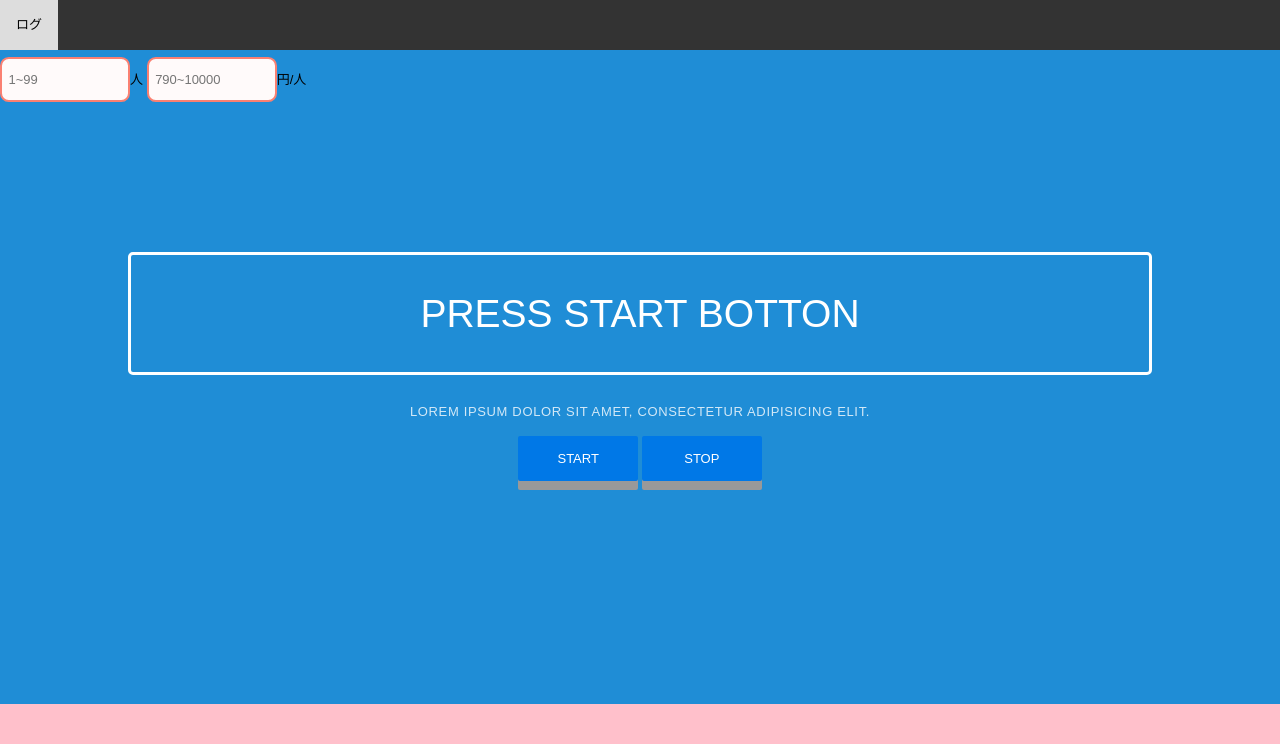
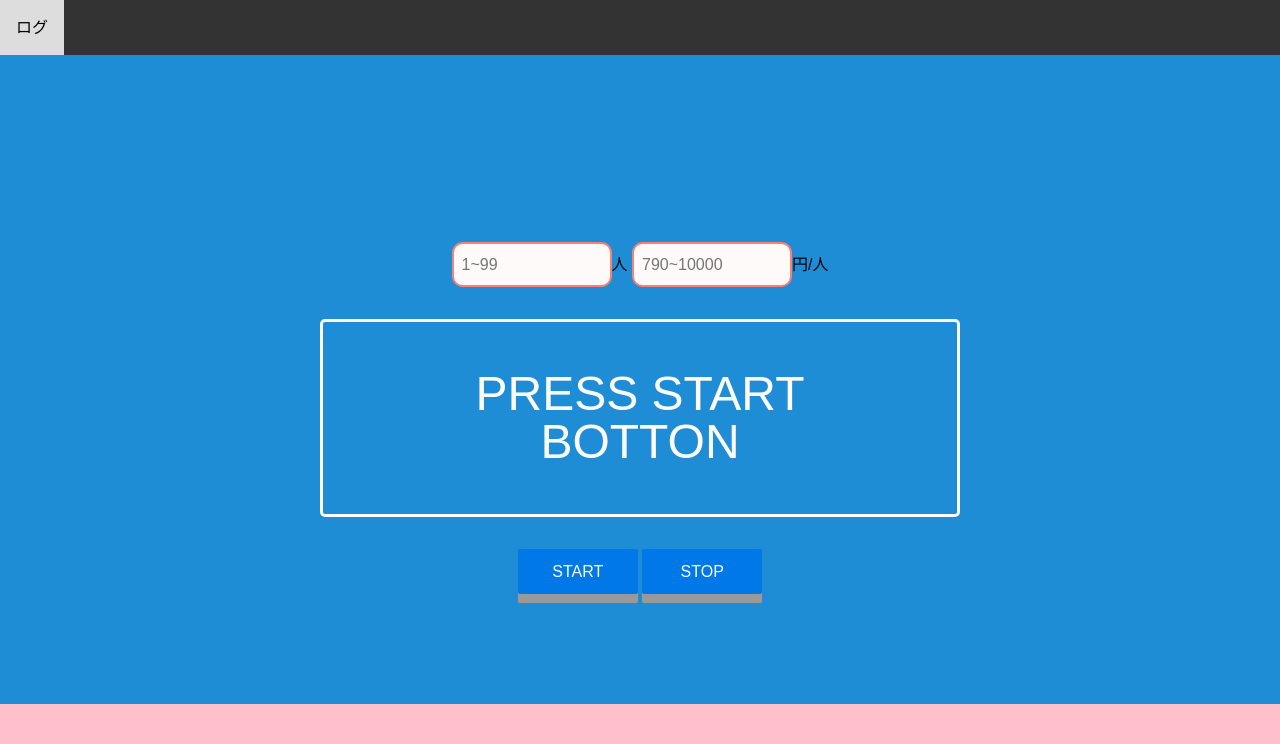
Before and after one commit to zakanwang/GMKRKapp, a PHP site: page / in a window 1280 px wide. Shown: the top 744 px of the page. Run offline with PHP 8.4, Linux system fonts and the light colour scheme; some libraries are stand-ins or nearby versions.

Commit message:
画面デザイン

```diff
--- a/css/style.css
+++ b/css/style.css
@@ -69,7 +69,7 @@ label {
 
 /* clock */
 
- .splash-container {
+.splash-container {
   background: #1f8dd6;
   z-index: 1;
   overflow: hidden;
@@ -231,9 +231,6 @@ label {
     background-color: rgba(0,0,0,.8);
     z-index: 1;
     cursor: pointer;
-<<<<<<< HEAD
-  }
-=======
   }
 
 
@@ -294,4 +291,3 @@ label {
       font-size: 300%;
   }
 }
->>>>>>> kato
--- a/index.html
+++ b/index.html
@@ -25,12 +25,6 @@
 
         <!--時計-->
         <div class="splash-container">
-            <h1 class="title">クロエタイマー</h1>
-            <!--人数-->
-            <div class="people">
-                <input type="number" id="peoples" name="peoples" min="1" max="99" placeholder="1~99">人
-                <input type="number" id="money" name="money" min="790" max="10000" placeholder="790~10000">円/人
-            </div>
 
             <div id="div3" style="display:none;">
                 <p>合計コストを表示させますか</p>
@@ -57,7 +51,7 @@
 
 
 
-                                    window.location.href = "./cost.html?param=" + param_time +"="+ peoples +"=" + per_cost +"=" + amountCost;
+                                    window.location.href = "./cost.html?param=" + param_time + "=" + peoples + "=" + per_cost + "=" + amountCost;
                                 },
                                 "まだ続ける": function () {
                                     $(this).dialog("close");
@@ -67,17 +61,15 @@
                     });
                 });
             </script>
-
-
-
-
-            <!-- 時計ボックス -->
+            <!-- 中身-->
             <div class="splash">
+                <!--人数-->
+                <p class="people">
+                    <input type="number" id="peoples" name="peoples" min="1" max="99" placeholder="1~99">人
+                    <input type="number" id="money" name="money" min="790" max="10000" placeholder="790~10000">円/人</p>
+                <!-- 時計ボックス -->
                 <h1 class="splash-head" id="timer">Press Start Botton</h1>
-                <p class="splash-subhead">
-                    Lorem ipsum dolor sit amet, consectetur adipisicing elit.
-                </p>
-
+                <!-- bottom -->
                 <p><input type="button" class="pure-button pure-button-primary" value="START" id="start">
                     <!-- <input type="button" class="myButton" onclick="stop()" value="STOP" id="stopBtn"> -->
                     <button id="stop" value="STOP" type="button" class="pure-button pure-button-primary"
```
